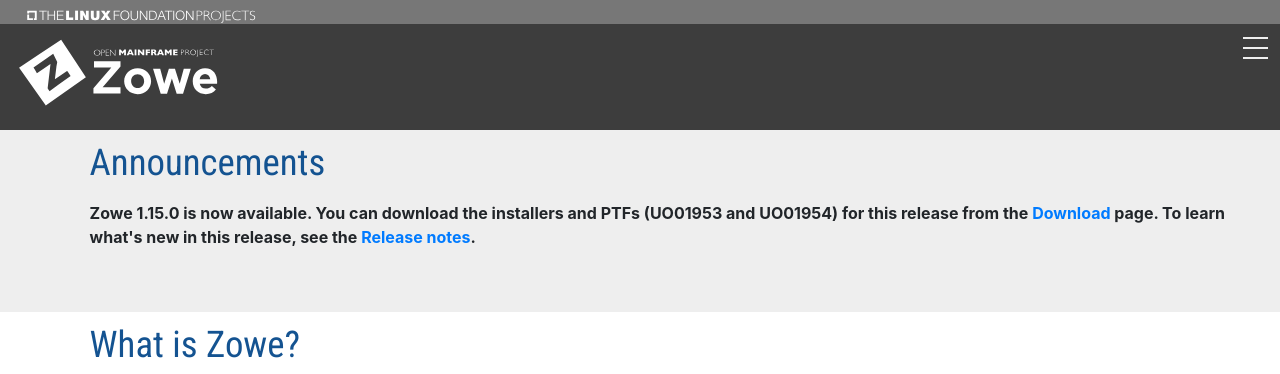
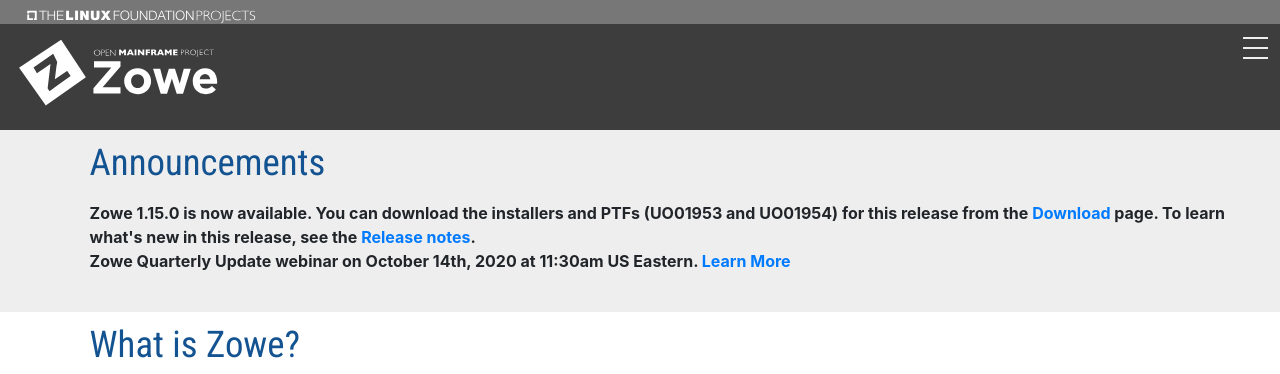
Before and after one commit to zowe/zowe.github.io, a Jekyll site: the page built from index.md, in a window 1280 px wide and 900 px high, cut to the strip 0-374 px from the top of the window. Built offline with Jekyll 4.4.1, drawn with Linux system fonts in a browser that asks for light colours; our own code applies the rules of GitHub Pages for plain Markdown files.

Commit message:
Add Zowe webinar link
Signed-off-by: John Mertic <jmertic@linuxfoundation.org>

```diff
--- a/_data/announcements.yml
+++ b/_data/announcements.yml
@@ -1,2 +1,3 @@
 # Announcements
-- announcement: ""
+- announcement: "Zowe Quarterly Update webinar on October 14th, 2020 at 11:30am US Eastern."
+  link: https://www.openmainframeproject.org/event/webinar-zowe-quarterly-update
```
